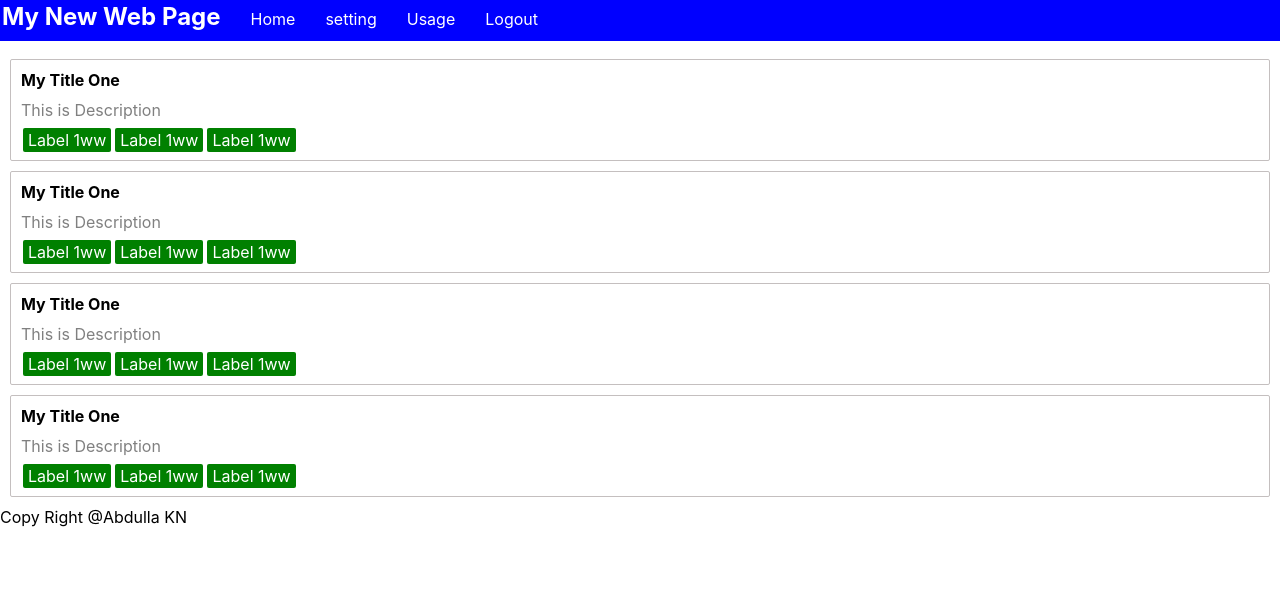
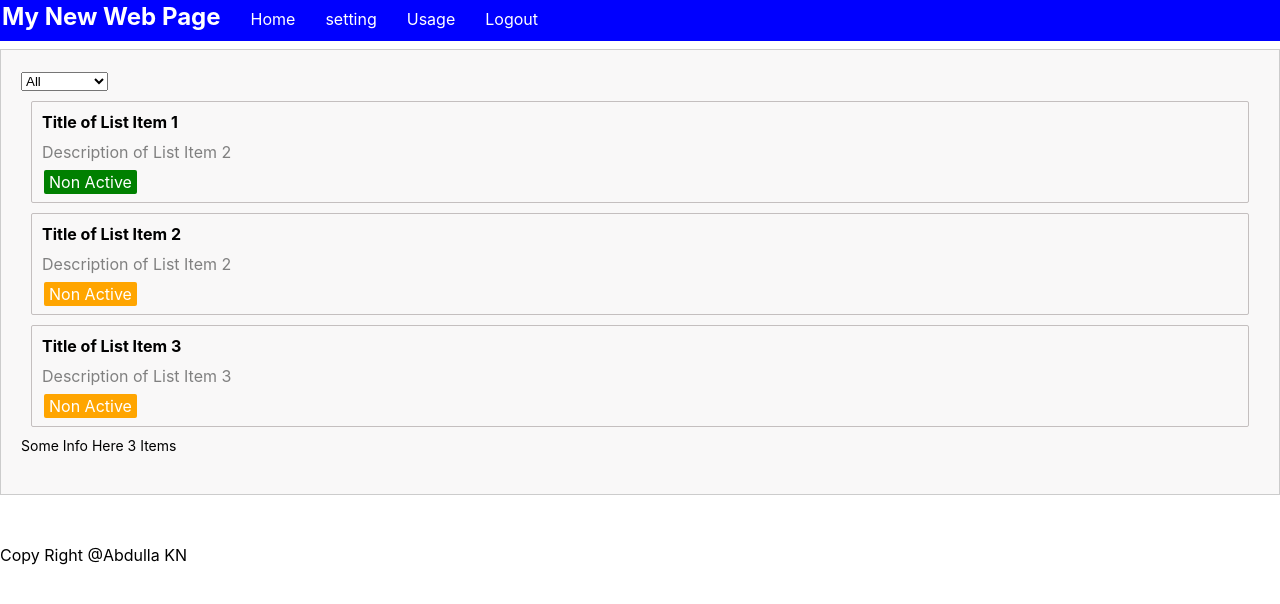
Before and after one commit to abdullakn96/react-sample-proj, a React (Create React App) app: page / in a window 1280 px wide. Shown: the top 604 px of the page. Built offline with nearby package versions, Linux system fonts and the light colour scheme.

Commit message:
list items changed dynamically

```diff
--- /dev/null
+++ b/src/components/Tools.css
@@ -0,0 +1,10 @@
+.list-tools {
+    padding: 20px;
+    margin-bottom: 50px;
+    background: rgb(249, 248, 248);
+    border: 1px solid #ccc;
+}
+.list-footer {
+    font-size: 14px;
+
+}
--- /dev/null
+++ b/src/components/Tools.js
@@ -0,0 +1,29 @@
+import React from 'react'
+import './Tools.css'
+
+function Tools(props) {
+    const onlyChild = React.Children.only(props.children)
+    const childrencount = React.Children.count(onlyChild.props.children)
+    return (
+
+        <div className="list-tools">
+            <div className="list-header">
+                <select name="status">
+                    <option value="all">All</option>
+                    <option value="active">Active</option>
+                    <option value="non-active">Non Active</option>
+                </select>
+
+            </div>
+            {props.children}
+            <div className="list-footer">
+                Some Info Here {childrencount} Items
+
+
+            </div>
+            <br />
+        </div>
+    )
+}
+
+export default Tools
--- a/src/index.js
+++ b/src/index.js
@@ -1,11 +1,11 @@
 import React from 'react';
 import ReactDOM from 'react-dom/client';
 import './index.css';
-import App from './App';
-import ListItem from './list/ListItem';
+
 import Header from './components/Header';
 import Footer from './components/Footer';
 import './components/Header.css'
+import List from './list/List';
 
 
 const root = ReactDOM.createRoot(document.getElementById('root'));
@@ -14,13 +14,8 @@ root.render(
     <Header/>
 
     <div className="app-body">
-      <div className="app-list">
-        <ListItem/>
-        <ListItem/>
-        <ListItem/>
-        <ListItem/>
+      <List/>
 
-      </div>
 
     </div>
 
--- a/src/list/Label.js
+++ b/src/list/Label.js
@@ -2,10 +2,11 @@ import React from 'react'
 
 import './Label.css'
 
-function Label() {
+function Label(props) {
+    const customStyle = props.isActive ? { background: 'green' } : { background: 'orange' }
     return (
 
-        <span className="list-label-item">Label 1ww</span>
+        <span onClick={()=>{props.onAction()}} className="list-label-item" style={customStyle}>{props.sActive?'Active':'Non Active'}</span>
 
     )
 }
--- /dev/null
+++ b/src/list/List.js
@@ -0,0 +1,39 @@
+import React from 'react'
+import Tools from '../components/Tools'
+import ListItem from './ListItem'
+
+
+const itemObj = [
+    {
+        'title': "Title of List Item 1",
+        'descr': "Description of List Item 2",
+        'isActive': true
+    },
+    {
+        'title': "Title of List Item 2",
+        'descr': "Description of List Item 2",
+        'isActive': false
+    },
+    {
+        'title': "Title of List Item 3",
+        'descr': "Description of List Item 3",
+        'isActive': false
+    }
+]
+
+function List() {
+    return (
+        <Tools>
+            <div className="app-list">
+                {
+                    itemObj.map((obj, index) => {
+                        return <ListItem key={index} title={obj.title} descr={obj.descr} isActive={obj.isActive} />
+                    })
+                }
+
+            </div>
+        </Tools>
+    )
+}
+
+export default List
--- a/src/list/ListItem.js
+++ b/src/list/ListItem.js
@@ -2,20 +2,19 @@ import React from 'react'
 import Label from './Label'
 import './ListItem.css';
 
-function ListItem() {
+function ListItem(props) {
+  const { title, descr, isActive } = props
   return (
     <div className="list-item">
 
       <div className="list-title">
-            <h4>My Title One</h4>
+        <h4>{title}</h4>
       </div>
       <div className="list-descr">
-            This is Description
+        {descr}
       </div>
       <div className="list-label">
-            <Label/>
-            <Label/>
-            <Label/>
+        <Label onAction={()=>{console.log("this function passed from parent ListItem")}} isActive={isActive} />
 
       </div>
 
```
Lines whose indentation alone changed are shown as unchanged.
